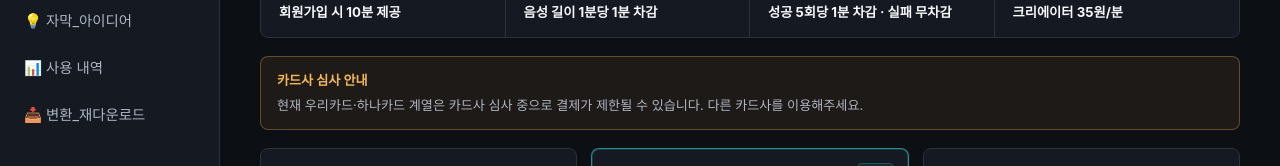
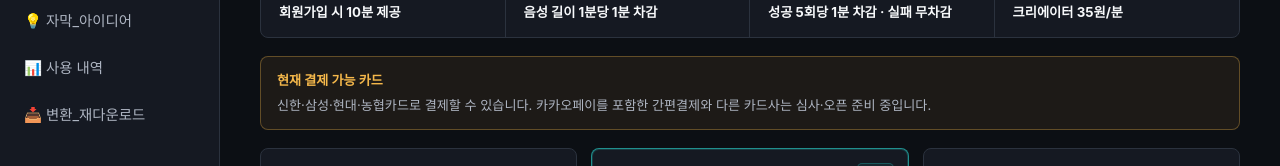
Before and after one commit to evilmuff0805-create/PR_text, a React (Vite) app in the folder client/: page /payment in a window 1280 px wide. Shown: the part 272-438 px from the top of the page. Built offline with nearby package versions, Linux system fonts and the light colour scheme; a web font is replaced by a local one.

Commit message:
Restrict live checkout to approved issuers (#94)

```diff
--- a/client/src/pages/PaymentPage.jsx
+++ b/client/src/pages/PaymentPage.jsx
@@ -1,5 +1,7 @@
 import { useCallback, useEffect, useState } from 'react';
 import { useAuth } from '../contexts/AuthContext.jsx';
+
+const APPROVED_CARD_COMPANIES = '41|51|61|91';
 
 export default function PaymentPage() {
   const { user, getToken, updateCredits } = useAuth();
@@ -125,6 +127,10 @@ export default function PaymentPage() {
 
       await payment.requestPayment({
         method: 'CARD',
+        card: {
+          flowMode: 'DEFAULT',
+          cardCompany: APPROVED_CARD_COMPANIES,
+        },
         amount: { currency: 'KRW', value: amount },
         orderId,
         orderName,
@@ -211,10 +217,10 @@ export default function PaymentPage() {
       </section>
 
       <section className="payment-notice payment-notice--issuer" role="status" aria-label="카드사 결제 안내">
-        <strong>카드사 심사 안내</strong>
+        <strong>현재 결제 가능 카드</strong>
         <p>
-          현재 우리카드·하나카드 계열은 카드사 심사 중으로 결제가 제한될 수 있습니다.
-          {' '}다른 카드사를 이용해주세요.
+          신한·삼성·현대·농협카드로 결제할 수 있습니다.
+          {' '}카카오페이를 포함한 간편결제와 다른 카드사는 심사·오픈 준비 중입니다.
         </p>
       </section>
 
```
Also changed, not shown: 1 other file (tests, documents, lock files or other folders).
